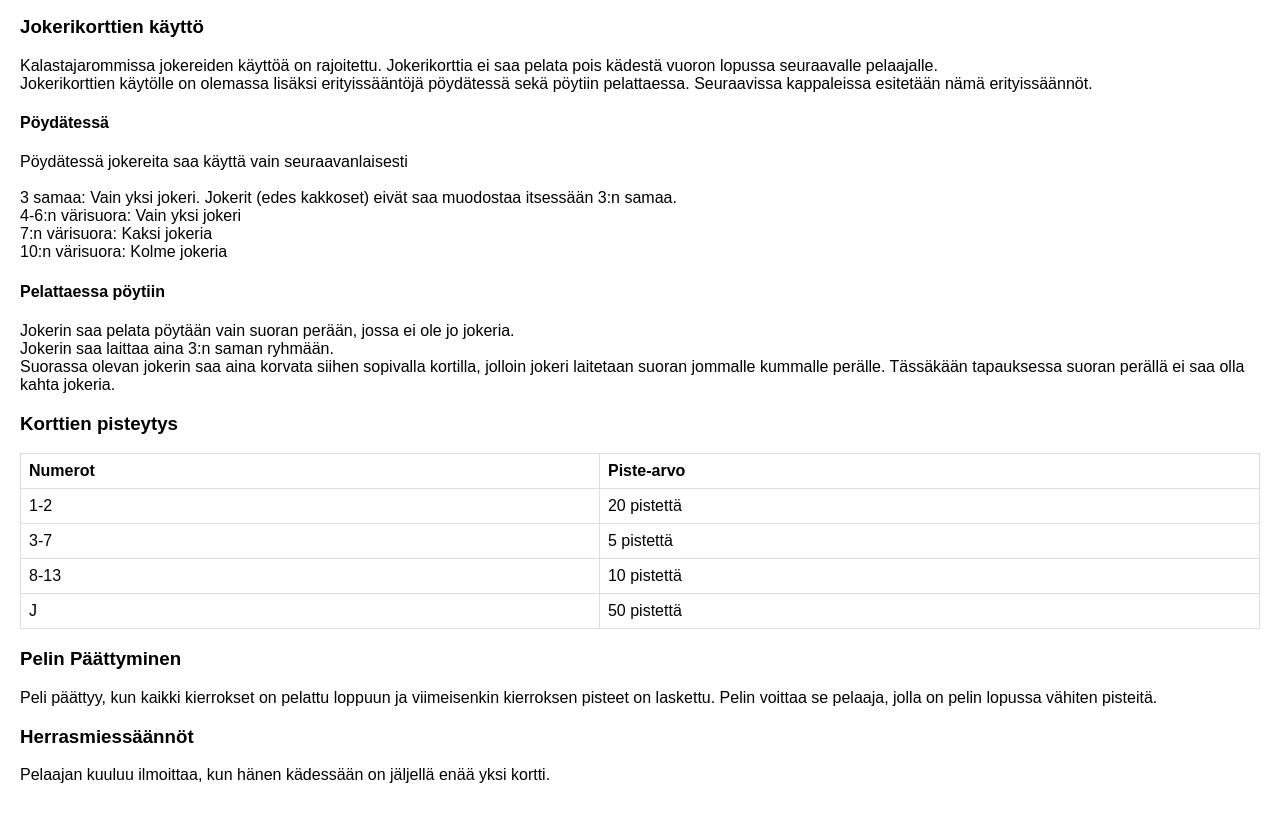
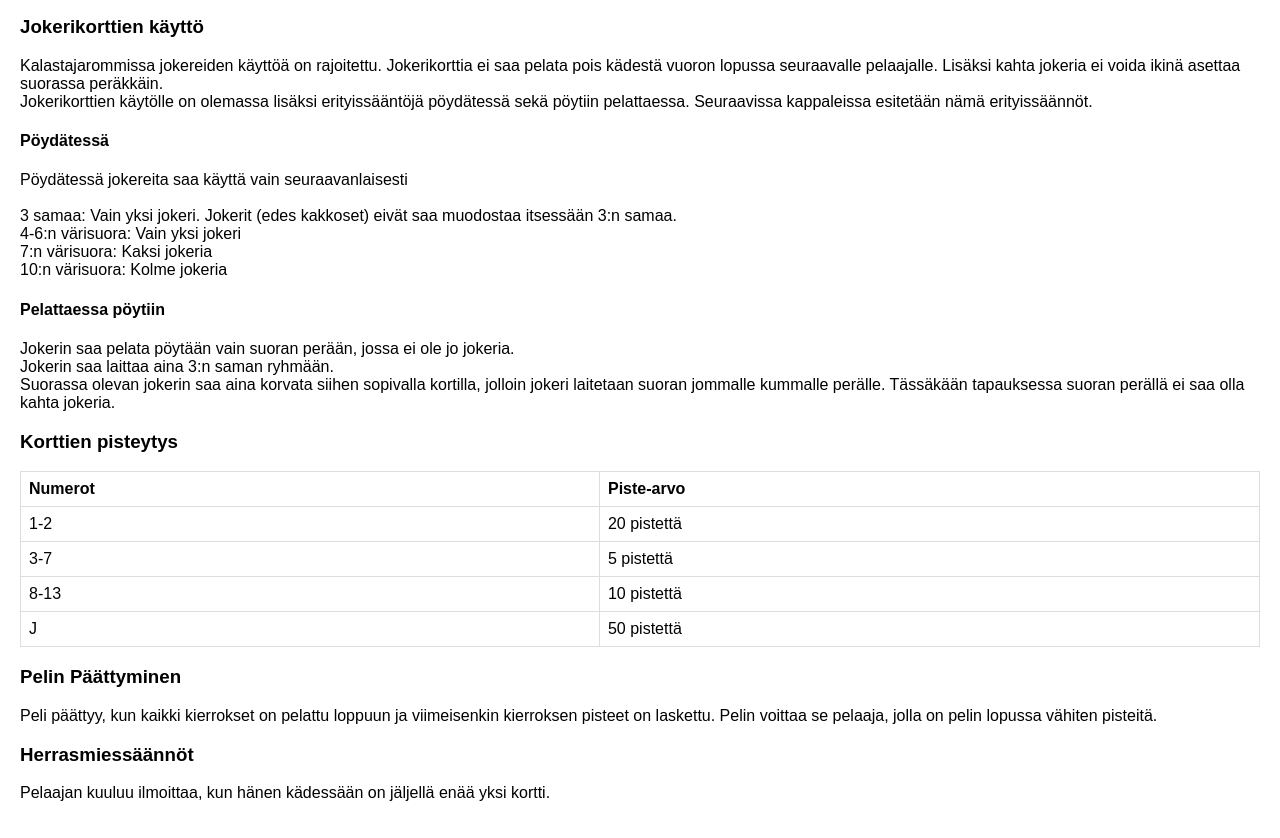
Before and after one commit to poutipie/rommi, a plain HTML site: page index.html in a window 1280 px wide. Shown: the part 1977-2815 px from the top of the page. Drawn offline with Linux system fonts and the light colour scheme.

Commit message:
Added rule that prevents placing two jokers in a row

```diff
--- a/index.html
+++ b/index.html
@@ -296,7 +296,8 @@
 		<h3> Jokerikorttien käyttö </h3>
 		<p>
 			Kalastajarommissa jokereiden käyttöä on rajoitettu. Jokerikorttia ei saa pelata pois kädestä
-			vuoron lopussa seuraavalle pelaajalle.
+			vuoron lopussa seuraavalle pelaajalle. Lisäksi kahta jokeria ei voida ikinä asettaa suorassa
+                        peräkkäin.
 			<br>
 			Jokerikorttien käytölle on olemassa lisäksi erityissääntöjä pöydätessä sekä pöytiin pelattaessa.
 			Seuraavissa kappaleissa esitetään nämä erityissäännöt.
@@ -304,7 +305,7 @@
 
 		<h4> Pöydätessä </h4>
 		<p>
-			Pöydätessä jokereita saa käyttä vain seuraavanlaisesti
+                        Pöydätessä jokereita saa käyttä vain seuraavanlaisesti
 			<br><br>
 			3 samaa: Vain yksi jokeri. Jokerit (edes kakkoset) eivät saa muodostaa itsessään 3:n samaa.
 			<br>
```
